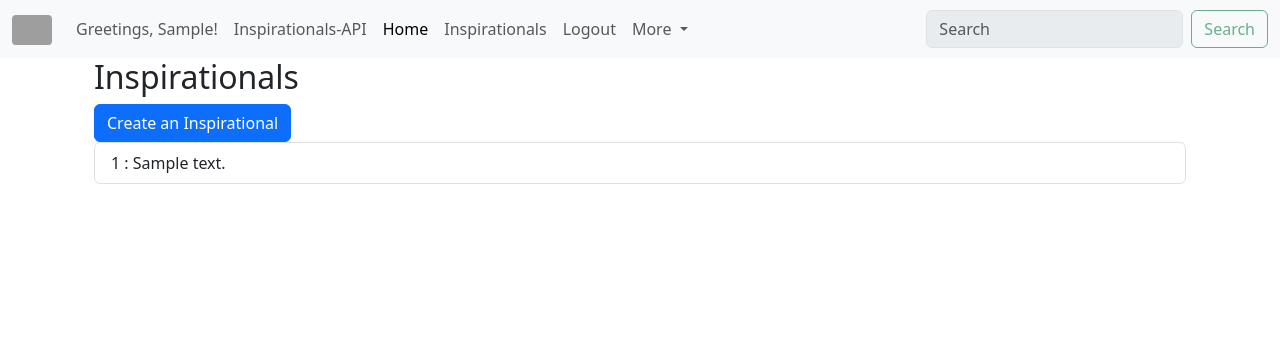
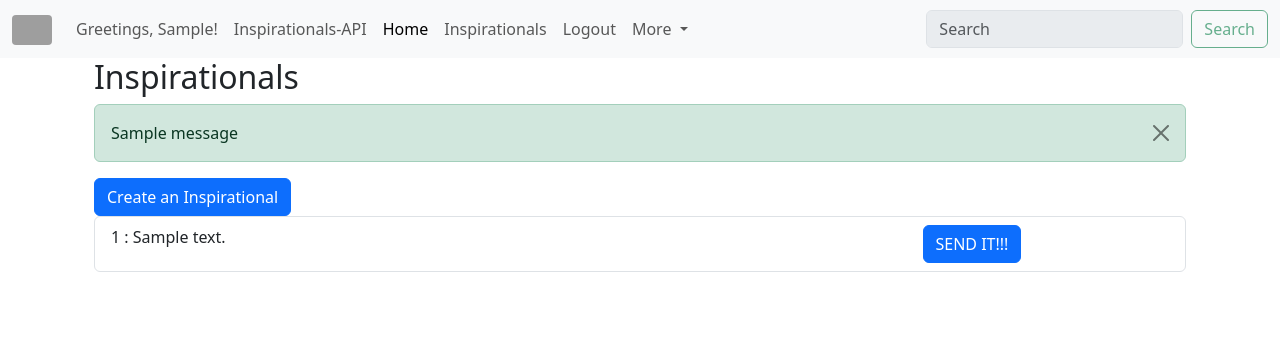
Before and after one commit to brucestull/boosts, a Django app: page /boosts/inspirationals/ in a window 1280 px wide. Shown: the top 358 px of the page. Run offline with Django 4.2, Linux system fonts and the light colour scheme; a user stored in the database is signed in; tables that the repository leaves empty hold one stand-in row (values such as "Sample post"); one stand-in notice (Sample message) is shown; grey boxes are pictures that could not be loaded.

Commit message:
Add button to send Inspirational from current user to a hard-coded receiver

```diff
--- a/boosts/templates/boosts/inspirational_list.html
+++ b/boosts/templates/boosts/inspirational_list.html
@@ -10,6 +10,20 @@
 
 <div class="container-fluid">
     <h2>Inspirationals</h2>
+
+    {% if messages %}
+        <div class="alert alert-success alert-dismissible fade show" role="alert">
+            {% for message in messages %}
+                <span>{{ message }}</span>
+            {% endfor %}
+            <button
+                type="button"
+                class="btn-close"
+                data-bs-dismiss="alert"
+                aria-label="Close"
+                ></button>
+        </div>
+    {% endif %}
 
     {% if is_paginated %}
     <nav aria-label="Page navigation">
@@ -34,7 +48,21 @@
 
     <ul class="list-group">
         {% for inspirational in object_list %}
-        <li class="list-group-item">{{ inspirational.id }} : {{ inspirational.body }}</li>
+        <li class="list-group-item">
+            <div class="row">
+                <div class="col-md-9">
+                    {{ inspirational.id }} : {{ inspirational.body }}
+                </div>
+                <div class="col-md-3 text-right">
+                    <a
+                        href={% url 'boosts:send-inspirational' inspirational.id %}
+                        class="btn btn-primary"
+                        >
+                        SEND IT!!!
+                    </a>
+                </div>
+            </div>
+        </li>
         {% endfor %}
     </ul>
 
--- a/boosts/urls.py
+++ b/boosts/urls.py
@@ -16,4 +16,9 @@ urlpatterns = [
         views.InspirationalCreateView.as_view(),
         name="inspirational-create",
     ),
+    path(
+        "print/<int:pk>/",
+        views.send_inspirational,
+        name="send-inspirational",
+    ),
 ]
--- a/boosts/views.py
+++ b/boosts/views.py
@@ -1,11 +1,16 @@
+from django.contrib.auth.mixins import LoginRequiredMixin, UserPassesTestMixin
+from django.contrib import messages
+from django.core.mail import send_mail
+from django.shortcuts import get_object_or_404, redirect
 from django.urls import reverse_lazy
 from django.views.generic import ListView
 from django.views.generic.edit import CreateView
-from django.contrib.auth.mixins import LoginRequiredMixin, UserPassesTestMixin
 
+import os
+
+from boosts.forms import InspirationalForm
 from boosts.models import Inspirational
 from config.settings.common import THE_SITE_NAME
-from boosts.forms import InspirationalForm
 
 INSPIRATIONAL_LIST_PAGE_TITLE = "Inspirationals"
 INSPIRATIONAL_CREATE_PAGE_TITLE = "Create an Inspirational"
@@ -18,7 +23,7 @@ class InspirationalListView(LoginRequiredMixin, UserPassesTestMixin, ListView):
     This view is only accessible to users who have `registration_accepted=True`. This is controlled by the `UserPassesTestMixin` and the `test_func` method.
     """
 
-    paginate_by = 10
+    paginate_by = 3
 
     def test_func(self):
         """
@@ -75,3 +80,35 @@ class InspirationalCreateView(LoginRequiredMixin, UserPassesTestMixin, CreateVie
         # Hide the "Create Inspirational" link in the navbar since we are already on the page.
         context["hide_inspirational_create_link"] = True
         return context
+
+
+def send_inspirational(request, pk):
+    """
+    Print an inspirational quote to the console.
+    """
+    inspirational = get_object_or_404(Inspirational, pk=pk)
+    # Send the inspirational quote to `MY_VALIDATED_EMAIL`:
+    send_mail(
+        "Inspirational Quote",
+        inspirational.body,
+        request.user.email,
+        [os.getenv("MY_VALIDATED_EMAIL")],
+        fail_silently=False,
+    )
+    messages.success(request, f"Printed {inspirational.id} to the console.")
+    return redirect("boosts:inspirational-list")
+
+
+# def print_inspirational(request, pk):
+#     """
+#     Print an inspirational quote.
+
+#     This view is only accessible to users who have `registration_accepted=True`. This is controlled by the `UserPassesTestMixin` and the `test_func` method.
+#     """
+#     inspirational = get_object_or_404(Inspirational, pk=pk)
+#     context = {
+#         "inspirational": inspirational,
+#         "page_title": f"Print {inspirational}",
+#         "the_site_name": THE_SITE_NAME,
+#     }
+#     return render(request, "boosts/inspirational_print.html", context)
```
Also changed, not shown: notes/send_email_tests.md (added, +60 -0 lines), boosts/README.md (added).
